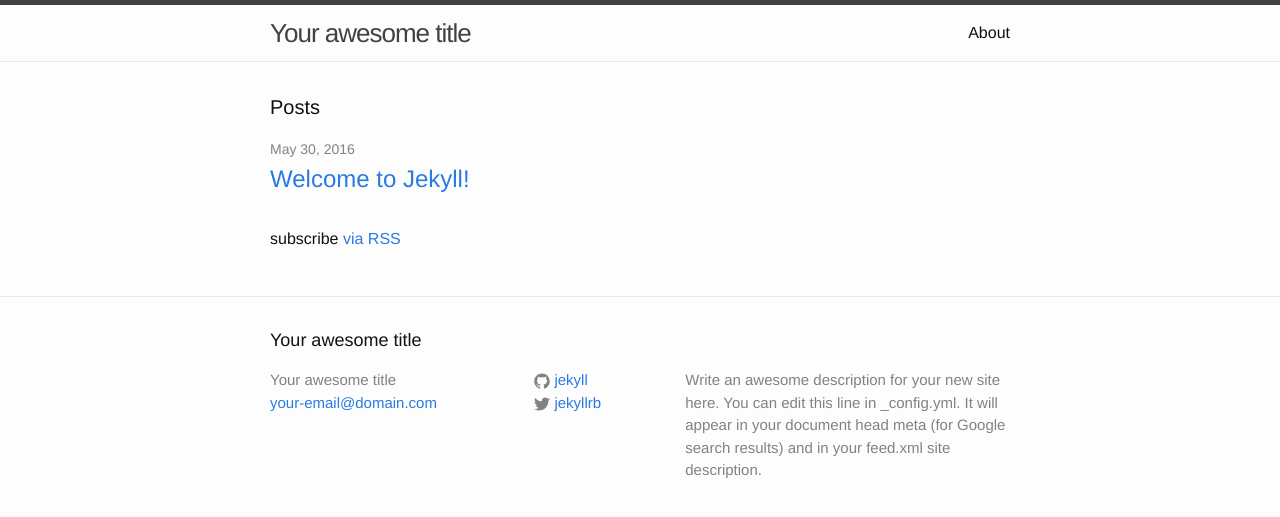
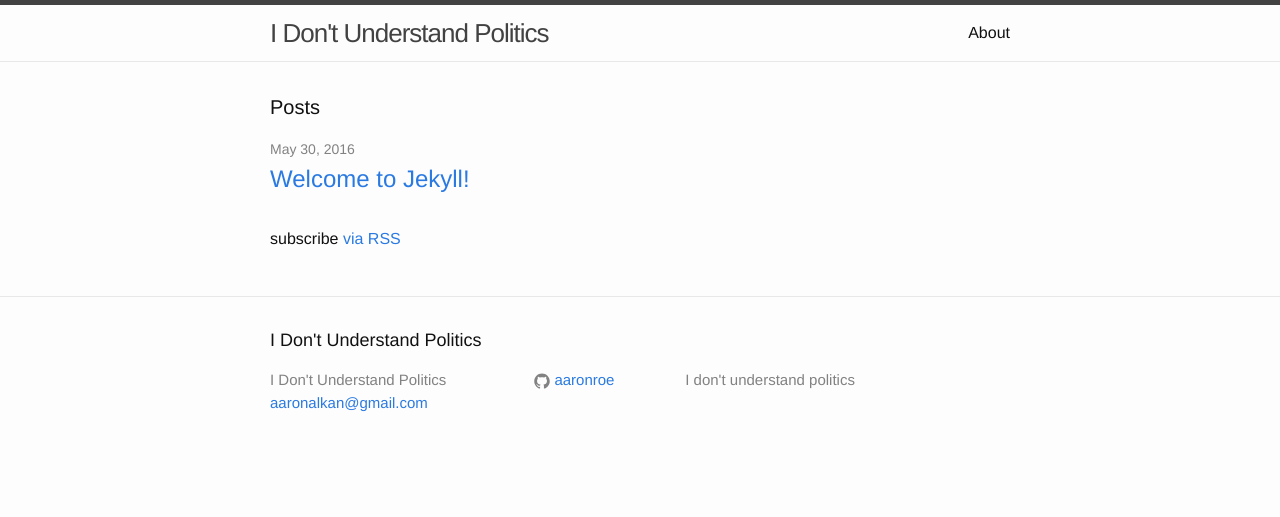
Before and after one commit to aaronroe/i-dont-understand-politics, a Jekyll site: the page built from index.html, in a window 1280 px wide. Shown: the top 517 px of the page. Built offline with Jekyll 4.4.1, drawn with Linux system fonts in a browser that asks for light colours.

Commit message:
Correct config file

```diff
--- a/_config.yml
+++ b/_config.yml
@@ -6,16 +6,14 @@
 # 'jekyll serve'. If you change this file, please restart the server process.
 
 # Site settings
-title: Your awesome title
-email: your-email@domain.com
+title: I Don't Understand Politics
+email: aaronalkan@gmail.com
 description: > # this means to ignore newlines until "baseurl:"
-  Write an awesome description for your new site here. You can edit this
-  line in _config.yml. It will appear in your document head meta (for
-  Google search results) and in your feed.xml site description.
+  I don't understand politics
 baseurl: "" # the subpath of your site, e.g. /blog
 url: "http://yourdomain.com" # the base hostname & protocol for your site
-twitter_username: jekyllrb
-github_username:  jekyll
+# twitter_username: jekyllrb
+github_username:  aaronroe
 
 # Build settings
 markdown: kramdown
```
